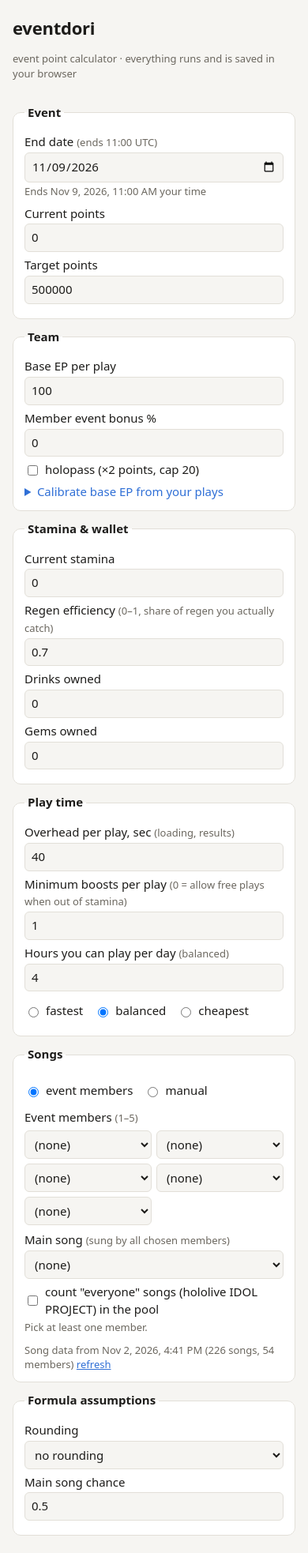
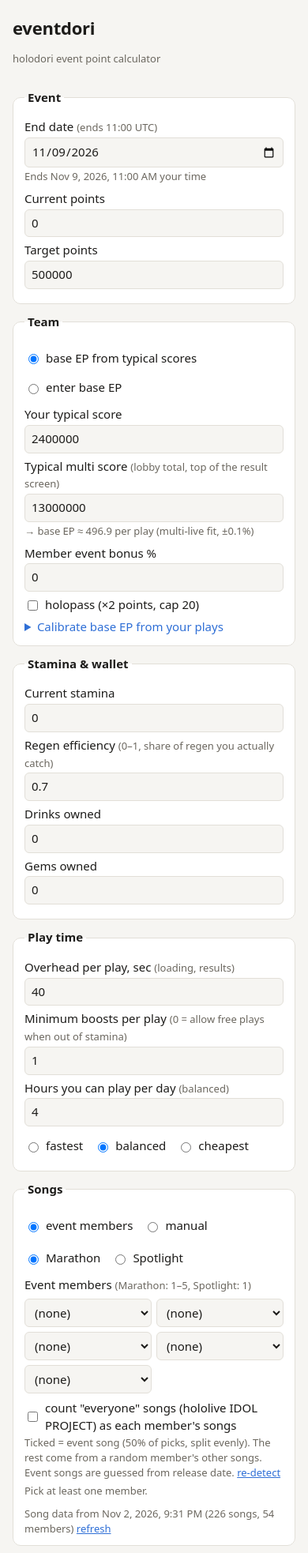
Before and after one commit to natsukashiixo/eventdori, a website built with Vite: page index.html in a window 390 px wide. Shown: the top 1966 px of the page at 79% size. Built offline with nearby package versions, Linux system fonts and the light colour scheme.

Commit message:
working proof of concept

```diff
--- a/index.html
+++ b/index.html
@@ -9,7 +9,7 @@
   <body>
     <header>
       <h1>eventdori</h1>
-      <p class="sub">event point calculator · everything runs and is saved in your browser</p>
+      <p class="sub">holodori event point calculator</p>
     </header>
 
     <main>
@@ -24,14 +24,25 @@
 
         <fieldset>
           <legend>Team</legend>
-          <label>Base EP per play<input type="number" id="baseEp" min="0" step="any" value="100" /></label>
+          <div class="radios">
+            <label><input type="radio" name="baseMode" value="scores" checked /> base EP from typical scores</label>
+            <label><input type="radio" name="baseMode" value="manual" /> enter base EP</label>
+          </div>
+          <div id="scoresBox">
+            <label>Your typical score<input type="number" id="typicalPersonal" min="0" step="10000" value="2400000" /></label>
+            <label>Typical multi score <small>(lobby total, top of the result screen)</small>
+              <input type="number" id="typicalMulti" min="0" step="10000" value="13000000" /></label>
+            <p class="hint" id="scoresOut"></p>
+          </div>
+          <label id="baseEpBox" hidden>Base EP per play<input type="number" id="baseEp" min="0" step="any" value="495" /></label>
           <label>Member event bonus %<input type="number" id="memberBonus" step="any" value="0" /></label>
           <label class="check"><input type="checkbox" id="holopass" /> holopass (×2 points, cap 20)</label>
           <details>
             <summary>Calibrate base EP from your plays</summary>
             <p class="hint">Play 4–5 songs at the same boost count and paste the points, one per line.
               Optionally add the length bonus % shown after a space (<code>6720 30</code>); otherwise the
-              expected bonus for your song pool is used. Uses the bonus % and holopass set above.</p>
+              expected bonus for your song pool is used. Uses the bonus % and holopass set above.
+              Switches to "enter base EP".</p>
             <label>Boosts used<input type="number" id="obsK" min="0" max="10" value="10" /></label>
             <label>Points per play<textarea id="obsPlays" rows="5" placeholder="6720&#10;7015 30&#10;6890"></textarea></label>
             <button type="button" id="calibrate">Set base EP</button>
@@ -68,7 +79,11 @@
             <label><input type="radio" name="songMode" value="manual" /> manual</label>
           </div>
           <div id="poolBox">
-            <label>Event members <small>(1–5)</small></label>
+            <div class="radios">
+              <label><input type="radio" name="eventType" value="marathon" checked /> Marathon</label>
+              <label><input type="radio" name="eventType" value="spotlight" /> Spotlight</label>
+            </div>
+            <label>Event members <small>(Marathon: 1–5, Spotlight: 1)</small></label>
             <div class="members">
               <select id="member1" class="member" aria-label="member 1"></select>
               <select id="member2" class="member" aria-label="member 2"></select>
@@ -76,8 +91,9 @@
               <select id="member4" class="member" aria-label="member 4"></select>
               <select id="member5" class="member" aria-label="member 5"></select>
             </div>
-            <label>Main song <small>(sung by all chosen members)</small><select id="mainSong"></select></label>
-            <label class="check"><input type="checkbox" id="includeEveryone" /> count "everyone" songs (hololive IDOL PROJECT) in the pool</label>
+            <label class="check"><input type="checkbox" id="includeEveryone" /> count "everyone" songs (hololive IDOL PROJECT) as each member's songs</label>
+            <p class="hint">Ticked = event song (50% of picks, split evenly). The rest come from a random member's other songs.
+              Event songs are guessed from release date. <button type="button" id="redetect" class="link">re-detect</button></p>
             <p class="hint" id="poolCount"></p>
             <div id="poolList" class="pool"></div>
           </div>
@@ -94,7 +110,7 @@
             <option value="exact">no rounding</option>
             <option value="floor-each">floor after each multiplier</option>
           </select></label>
-          <label>Main song chance<input type="number" id="eventChance" min="0" max="1" step="0.05" value="0.5" /></label>
+          <label>Event song share<input type="number" id="eventChance" min="0" max="1" step="0.05" value="0.5" /></label>
         </fieldset>
       </form>
 
--- a/src/calc.ts
+++ b/src/calc.ts
@@ -13,11 +13,6 @@ export const REGEN_MINUTES = 45;
 export const EVENT_END_HOUR_UTC = 11;
 
 export type Rounding = "floor-each" | "exact";
-
-/** Anything with a length in seconds (see DbSong in db.ts). */
-export interface SongLike {
-  length: number;
-}
 
 /** Guarded ceil: float noise like 34.000000000004 must not round up to 35. */
 const ceil = (x: number) => Math.max(0, Math.ceil(x - 1e-9));
@@ -61,6 +56,17 @@ export function pointsPerPlay(k: number, lengthPct: number, o: PointOpts): numbe
   v = r(v * BOOST_MULT[k]);
   v = v * (o.holopass ? 2 : 1);
   return v;
+}
+
+/**
+ * Base EP per play in multi-lives, from your own score and the lobby's multi score.
+ * Least-squares fit over 10 real plays (2026-11-02), max error 0.16 base points (~0.03%).
+ * Not an official formula; it may not carry over to solo lives.
+ */
+export const SCORE_FIT = { intercept: 120.659, perMillionPersonal: 66.366, perMillionMulti: 16.686 } as const;
+
+export function baseEpFromScores(personal: number, multi: number): number {
+  return SCORE_FIT.intercept + (SCORE_FIT.perMillionPersonal * personal) / 1e6 + (SCORE_FIT.perMillionMulti * multi) / 1e6;
 }
 
 /** Back-solve base EP from one observed play. Approximate if the game floors between steps. */
@@ -111,21 +117,6 @@ export interface PoolEntry {
   length: number;
   highlight: boolean;
   weight: number;
-}
-
-/**
- * Build the song pool: the main song appears with `mainChance`, the rest is spread evenly
- * over the members' other songs. Every event song gets the highlight bonus. Weights sum to 1.
- */
-export function buildPool(mainSong: SongLike | null, highlights: SongLike[], mainChance = 0.5): PoolEntry[] {
-  if (!mainSong && highlights.length === 0) return [];
-  if (!mainSong) return highlights.map((s) => ({ length: s.length, highlight: true, weight: 1 / highlights.length }));
-  if (highlights.length === 0) return [{ length: mainSong.length, highlight: true, weight: 1 }];
-  const hw = (1 - mainChance) / highlights.length;
-  return [
-    { length: mainSong.length, highlight: true, weight: mainChance },
-    ...highlights.map((s) => ({ length: s.length, highlight: true, weight: hw })),
-  ];
 }
 
 export type SongSource =
--- a/src/db.ts
+++ b/src/db.ts
@@ -25,6 +25,7 @@ export interface DbSong {
   id: string;
   title: string;
   length: number; // seconds
+  start: number; // release time, epoch ms
   chars: string[]; // singers; empty for "everyone" songs
   everyone: boolean; // MUSIC_SINGER_TYPE_ALL: hololive IDOL PROJECT songs
 }
@@ -59,6 +60,7 @@ export function buildDb(character: Row[], music: Row[], langMusic: Row[], fetche
       id: m.id as string,
       title: text.get(m.titleLangId as string) ?? (m.id as string),
       length: Number(m.playingSeconds),
+      start: Number(m.startTime ?? 0),
       chars: (m.characterIds as string[] | undefined) ?? [],
       everyone: String(m.musicSingerType).endsWith("_ALL"),
     }))
@@ -80,18 +82,69 @@ export async function fetchDb(fetchFn: typeof fetch = fetch): Promise<Db> {
   return db;
 }
 
-// ---------------------------------------------------------------- pool selection
+// ---------------------------------------------------------------- song selection during an event
+//
+// How the game picks a song during an event (per community findings):
+//   50%: an event song, equal weight between them.
+//   50%: a random event member (equal weight), then a random non-event song of that member,
+//        which is the same list the in-game member filter shows.
+// Every song picked during an event gets the highlight length bonus.
 
-/** Main-song candidates: songs whose singers include every chosen member (all songs if none chosen). */
-export function mainSongCandidates(db: Db, chosen: string[]): { withAll: DbSong[]; everyone: DbSong[] } {
-  const withAll = db.songs.filter((s) => !s.everyone && chosen.every((c) => s.chars.includes(c)));
-  return { withAll, everyone: db.songs.filter((s) => s.everyone) };
+export type EventType = "marathon" | "spotlight";
+
+/** Songs the member sings. With `includeEveryone`, also the hololive IDOL PROJECT songs. */
+export function memberSongs(db: Db, member: string, includeEveryone: boolean): DbSong[] {
+  return db.songs.filter((s) => s.chars.includes(member) || (includeEveryone && s.everyone));
 }
 
-/** Highlight pool: songs sung by at least one chosen member, minus the main song. */
-export function highlightPool(db: Db, chosen: string[], mainId: string, includeEveryone: boolean): DbSong[] {
-  if (chosen.length === 0) return [];
-  return db.songs.filter(
-    (s) => s.id !== mainId && ((includeEveryone && s.everyone) || s.chars.some((c) => chosen.includes(c))),
-  );
+/**
+ * Guess the event songs.
+ * Marathon: the newest song sung by all members, plus every song released at the same time with
+ * at least one member (the group song + one solo each).
+ * Spotlight: the member's newest song.
+ */
+export function suggestEventSongs(db: Db, type: EventType, members: string[]): string[] {
+  if (members.length === 0) return [];
+  const newest = (list: DbSong[]) =>
+    list.reduce<DbSong | null>((a, b) => (!a || b.start > a.start || (b.start === a.start && b.chars.length < a.chars.length) ? b : a), null);
+  if (type === "spotlight") {
+    const s = newest(db.songs.filter((x) => x.chars.includes(members[0])));
+    return s ? [s.id] : [];
+  }
+  const group = newest(db.songs.filter((x) => !x.everyone && members.every((m) => x.chars.includes(m))));
+  if (!group) return [];
+  return db.songs.filter((x) => x.start === group.start && x.chars.some((c) => members.includes(c))).map((x) => x.id);
 }
+
+export interface WeightedSong {
+  song: DbSong;
+  weight: number; // chance this song is picked on a play
+  event: boolean;
+}
+
+/**
+ * Per-song pick chance. Members with no non-event songs are skipped (their share goes to the others);
+ * if nobody has any, event songs get 100%, and vice versa.
+ */
+export function songWeights(
+  db: Db,
+  members: string[],
+  eventIds: ReadonlySet<string>,
+  includeEveryone: boolean,
+  eventShare = 0.5,
+): WeightedSong[] {
+  const w = new Map<string, WeightedSong>();
+  const add = (song: DbSong, weight: number, event: boolean) => {
+    const cur = w.get(song.id);
+    if (cur) cur.weight += weight;
+    else w.set(song.id, { song, weight, event });
+  };
+  const events = db.songs.filter((s) => eventIds.has(s.id));
+  const perMember = members
+    .map((m) => memberSongs(db, m, includeEveryone).filter((s) => !eventIds.has(s.id)))
+    .filter((list) => list.length > 0);
+  const evShare = events.length === 0 ? 0 : perMember.length === 0 ? 1 : eventShare;
+  for (const s of events) add(s, evShare / events.length, true);
+  for (const list of perMember) for (const s of list) add(s, (1 - evShare) / perMember.length / list.length, false);
+  return [...w.values()].sort((a, b) => Number(b.event) - Number(a.event) || b.weight - a.weight || a.song.title.localeCompare(b.song.title));
+}
--- a/src/main.ts
+++ b/src/main.ts
@@ -3,7 +3,7 @@ import {
   BOOST_MULT,
   EVENT_END_HOUR_UTC,
   MAX_BOOST,
-  buildPool,
+  baseEpFromScores,
   calibrateBaseEp,
   expectedPlay,
   fmtDuration,
@@ -20,10 +20,10 @@ import {
   type SongSource,
   type Strategy,
 } from "./calc";
-import { fetchDb, highlightPool, mainSongCandidates, type Db, type DbSong } from "./db";
+import { fetchDb, songWeights, suggestEventSongs, type Db, type EventType, type WeightedSong } from "./db";
 
 const STORE_KEY = "eventdori:v1";
-const DB_KEY = "eventdori:db:v1";
+const DB_KEY = "eventdori:db:v2"; // v2: songs carry release time
 const DB_MAX_AGE = 24 * 3600 * 1000;
 const MEMBER_IDS = ["member1", "member2", "member3", "member4", "member5"];
 
@@ -69,6 +69,7 @@ async function refreshDb(force = false) {
     songById = new Map(db.songs.map((s) => [s.id, s]));
     try { localStorage.setItem(DB_KEY, JSON.stringify(db)); } catch { /* storage unavailable */ }
     fillMembers();
+    for (const id of [...eventIds]) if (!songById.has(id)) eventIds.delete(id);
     rebuildSongUi();
     dbStatus();
     render();
@@ -79,7 +80,7 @@ async function refreshDb(force = false) {
 
 // ------------------------------------------------------------ member + song pickers
 
-const poolOff = new Set<string>(); // songs the user unticked from the derived pool
+const eventIds = new Set<string>(); // songs ticked as event songs
 
 function fillMembers() {
   const groups = new Map<string, Db["members"]>();
@@ -98,61 +99,70 @@ function fillMembers() {
   }
 }
 
-const chosenMembers = () => [...new Set(MEMBER_IDS.map((id) => $<HTMLSelectElement>(id).value).filter(Boolean))];
-const songLabel = (s: DbSong) => `${s.title} (${s.length}s)`;
+/** Gray out members already picked in another slot. */
+function syncMemberOptions() {
+  const sels = MEMBER_IDS.map((id) => $<HTMLSelectElement>(id));
+  for (const sel of sels) {
+    const takenElsewhere = new Set(sels.filter((o) => o !== sel && !o.hidden).map((o) => o.value).filter(Boolean));
+    for (const opt of sel.options) opt.disabled = takenElsewhere.has(opt.value);
+  }
+}
 
-/** Rebuild the main-song options and the derived pool list. Call when members, main song or data change. */
-function rebuildSongUi(wantMain?: string) {
-  const chosen = chosenMembers();
-  const main = $<HTMLSelectElement>("mainSong");
-  const keep = wantMain ?? main.value;
-  const { withAll, everyone } = mainSongCandidates(db, chosen);
-  main.replaceChildren(new Option("(none)", ""));
-  const group = (label: string, list: DbSong[]) => {
-    if (!list.length) return;
-    const og = document.createElement("optgroup");
-    og.label = label;
-    for (const s of list) og.append(new Option(songLabel(s), s.id));
-    main.append(og);
-  };
-  group(chosen.length ? "Sung by all chosen members" : "All songs", withAll);
-  group("Everyone songs", everyone);
-  main.value = [...withAll, ...everyone].some((s) => s.id === keep) ? keep : "";
+const eventType = () => (radio("eventType") || "marathon") as EventType;
+/** Chosen members; a Spotlight event only uses the first slot. */
+function chosenMembers(): string[] {
+  const ids = eventType() === "spotlight" ? MEMBER_IDS.slice(0, 1) : MEMBER_IDS;
+  return [...new Set(ids.map((id) => $<HTMLSelectElement>(id).value).filter(Boolean))];
+}
 
-  const pool = highlightPool(db, chosen, main.value, $("includeEveryone").checked);
+function redetectEventSongs() {
+  eventIds.clear();
+  for (const id of suggestEventSongs(db, eventType(), chosenMembers())) eventIds.add(id);
+}
+
+const weights = (): WeightedSong[] =>
+  songWeights(db, chosenMembers(), eventIds, $("includeEveryone").checked, num("eventChance", 0.5));
+
+/** Redraw the song list: tick = event song, plus each song's pick chance. */
+function rebuildSongUi() {
+  const spotlight = eventType() === "spotlight";
+  for (const id of MEMBER_IDS.slice(1)) $(id).hidden = spotlight;
+  syncMemberOptions();
+
   const list = $("poolList");
+  const scroll = list.scrollTop;
+  const ws = weights();
   list.replaceChildren(
-    ...pool.map((s) => {
+    ...ws.map(({ song, weight, event }) => {
       const row = document.createElement("label");
-      row.className = "check";
+      row.className = "check" + (event ? " on" : "");
       const cb = document.createElement("input");
       cb.type = "checkbox";
-      cb.value = s.id;
-      cb.checked = !poolOff.has(s.id);
-      row.classList.toggle("on", cb.checked);
+      cb.value = song.id;
+      cb.checked = event;
       const name = document.createElement("span");
-      name.textContent = s.title;
-      const len = document.createElement("span");
-      len.className = "len";
-      len.textContent = `${s.length}s`;
-      row.append(cb, name, len);
+      name.textContent = song.title;
+      const meta = document.createElement("span");
+      meta.className = "len";
+      meta.textContent = `${(weight * 100).toFixed(1)}% · ${song.length}s`;
+      row.append(cb, name, meta);
       return row;
     }),
   );
-  list.hidden = pool.length === 0;
-}
+  list.scrollTop = scroll;
+  list.hidden = ws.length === 0;
 
-/** Songs currently ticked in the pool list. */
-function poolSongs(): DbSong[] {
-  return [...$("poolList").querySelectorAll<HTMLInputElement>("input:checked")]
-    .map((cb) => songById.get(cb.value))
-    .filter((s): s is DbSong => Boolean(s));
+  const nEvent = ws.filter((w) => w.event).length;
+  const avg = ws.reduce((t, w) => t + w.weight * w.song.length, 0);
+  $("poolCount").textContent = chosenMembers().length
+    ? `${nEvent} event song${nEvent === 1 ? "" : "s"}, ${ws.length - nEvent} member songs · expected length ${avg.toFixed(0)}s`
+    : "Pick at least one member.";
 }
 
 // ------------------------------------------------------------ persistence
 
 function save() {
-  const state: Record<string, unknown> = { poolOff: [...poolOff] };
+  const state: Record<string, unknown> = { eventSongs: [...eventIds] };
   for (const el of form.elements as HTMLFormControlsCollection) {
     const i = el as HTMLInputElement;
     if (!i.id && i.type !== "radio") continue;
@@ -168,8 +178,7 @@ function load() {
   let state: Record<string, unknown> = {};
   try { state = JSON.parse(localStorage.getItem(STORE_KEY) ?? "{}"); } catch { /* ignore */ }
   for (const [k, v] of Object.entries(state)) {
-    if (k === "poolOff") { for (const id of v as string[]) poolOff.add(id); continue; }
-    if (k === "mainSong") continue; // options depend on members; restored below
+    if (k === "eventSongs") continue; // restored below, once members are set
     if (k.startsWith("radio:")) {
       const r = document.querySelector(`input[name="${k.slice(6)}"][value="${v}"]`) as HTMLInputElement | null;
       if (r) r.checked = true;
@@ -184,14 +193,25 @@ function load() {
     const d = new Date(Date.now() + 7 * 864e5);
     $("endDate").value = d.toISOString().slice(0, 10);
   }
-  rebuildSongUi(typeof state.mainSong === "string" ? state.mainSong : "");
+  if (Array.isArray(state.eventSongs)) {
+    for (const id of state.eventSongs as string[]) if (songById.has(id)) eventIds.add(id);
+  } else {
+    redetectEventSongs();
+  }
+  rebuildSongUi();
 }
 
 // ------------------------------------------------------------ compute + render
 
+const fromScores = () => radio("baseMode") !== "manual";
+
+function baseEp(): number {
+  return fromScores() ? baseEpFromScores(num("typicalPersonal"), num("typicalMulti")) : num("baseEp");
+}
+
 function pointOpts(): PointOpts {
   return {
-    baseEp: num("baseEp"),
+    baseEp: baseEp(),
     memberBonusPct: num("memberBonus"),
     holopass: $("holopass").checked,
     rounding: $<HTMLSelectElement>("rounding").value as Rounding,
@@ -202,19 +222,20 @@ function songSource(): SongSource {
   if (radio("songMode") === "manual") {
     return { kind: "manual", lengthPct: num("manualLengthPct"), avgLength: num("manualAvgLen", 127) };
   }
-  const main = songById.get($<HTMLSelectElement>("mainSong").value) ?? null;
-  return { kind: "pool", pool: buildPool(main, poolSongs(), num("eventChance", 0.5)) };
+  return {
+    kind: "pool",
+    // every song picked during an event gets the highlight bonus
+    pool: weights().map((w) => ({ length: w.song.length, highlight: true, weight: w.weight })),
+  };
 }
 
 function render() {
   const manual = radio("songMode") === "manual";
   $("poolBox").hidden = manual;
   $("manualBox").hidden = !manual;
-  const pool = poolSongs();
-  const avg = pool.length ? pool.reduce((t, x) => t + x.length, 0) / pool.length : 0;
-  $("poolCount").textContent = chosenMembers().length
-    ? `Highlight pool besides the main song: ${pool.length}${pool.length ? `, avg ${avg.toFixed(0)}s` : ""}`
-    : "Pick at least one member.";
+  $("scoresBox").hidden = !fromScores();
+  $("baseEpBox").hidden = fromScores();
+  $("scoresOut").textContent = `→ base EP ≈ ${baseEp().toFixed(1)} per play (multi-live fit, ±0.1%)`;
 
   const endDate = $("endDate").value;
   const [y, m, d] = endDate.split("-").map(Number);
@@ -224,7 +245,7 @@ function render() {
 
   const warnings: string[] = [];
   const src = songSource();
-  if (src.kind === "pool" && src.pool.length === 0) warnings.push("Pick the event members (and main song), or switch songs to manual.");
+  if (src.kind === "pool" && src.pool.length === 0) warnings.push("Pick the event members, or switch songs to manual.");
 
   const opts = pointOpts();
   const mins = minutesLeft(endDate);
@@ -249,7 +270,7 @@ function render() {
   const out = $("summary");
   const table = $<HTMLTableElement>("levels");
   if (!valid) {
-    if (opts.baseEp <= 0) warnings.push("Set a base EP per play (or calibrate it).");
+    if (opts.baseEp <= 0) warnings.push("Set your typical scores or a base EP per play.");
     $("warnings").innerHTML = warnings.map((w) => `<div class="warn">${w}</div>`).join("");
     $("results").hidden = true;
     return;
@@ -336,6 +357,7 @@ $("calibrate").addEventListener("click", () => {
     return;
   }
   $("baseEp").value = r.baseEp.toFixed(2);
+  (document.querySelector('input[name="baseMode"][value="manual"]') as HTMLInputElement).checked = true;
   $("calibOut").textContent =
     `${r.n} play${r.n === 1 ? "" : "s"}, avg ${fmt(r.meanPoints)} pts at ${k} boosts → base EP ≈ ${r.baseEp.toFixed(2)}` +
     (samples.some((x) => x.lengthPct === undefined) ? ` (assumed ${fallbackPct.toFixed(1)}% length bonus where not given)` : "");
@@ -344,11 +366,11 @@ $("calibrate").addEventListener("click", () => {
 });
 
 $("dbRefresh").addEventListener("click", () => void refreshDb(true));
-$("poolList").addEventListener("change", (e) => {
-  const cb = e.target as HTMLInputElement;
-  if (cb.checked) poolOff.delete(cb.value);
-  else poolOff.add(cb.value);
-  cb.parentElement!.classList.toggle("on", cb.checked);
+$("redetect").addEventListener("click", () => {
+  redetectEventSongs();
+  rebuildSongUi();
+  save();
+  render();
 });
 
 fillMembers();
@@ -356,8 +378,16 @@ load();
 dbStatus();
 render();
 const onEdit = (e: Event) => {
-  const id = (e.target as HTMLElement).id;
-  if (MEMBER_IDS.includes(id) || id === "mainSong" || id === "includeEveryone") rebuildSongUi();
+  const t = e.target as HTMLInputElement;
+  if (e.type === "change" && t.closest("#poolList")) {
+    if (t.checked) eventIds.add(t.value);
+    else eventIds.delete(t.value);
+    rebuildSongUi();
+  } else if (MEMBER_IDS.includes(t.id) || t.name === "eventType") {
+    if (e.type === "change") { redetectEventSongs(); rebuildSongUi(); }
+  } else if (t.id === "includeEveryone" || t.id === "eventChance") {
+    rebuildSongUi();
+  }
   save();
   render();
 };
--- a/src/style.css
+++ b/src/style.css
@@ -28,6 +28,7 @@
 }
 
 * { box-sizing: border-box; }
+[hidden] { display: none !important; }
 body {
   margin: 0;
   background: var(--bg);
```
Also changed, not shown: src/calc.test.ts (+26 -6 lines), src/data/db.json (+1 -1 lines), src/db.test.ts (+27 -8 lines).
